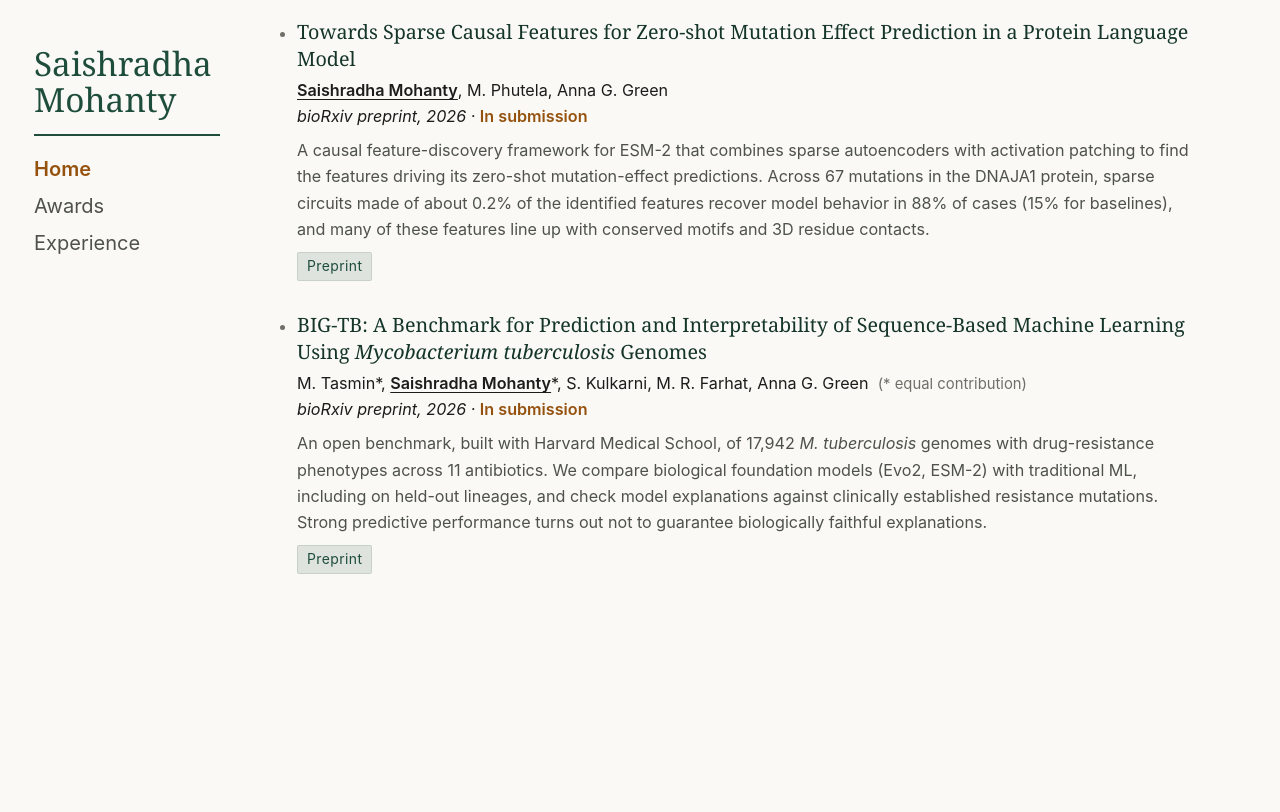
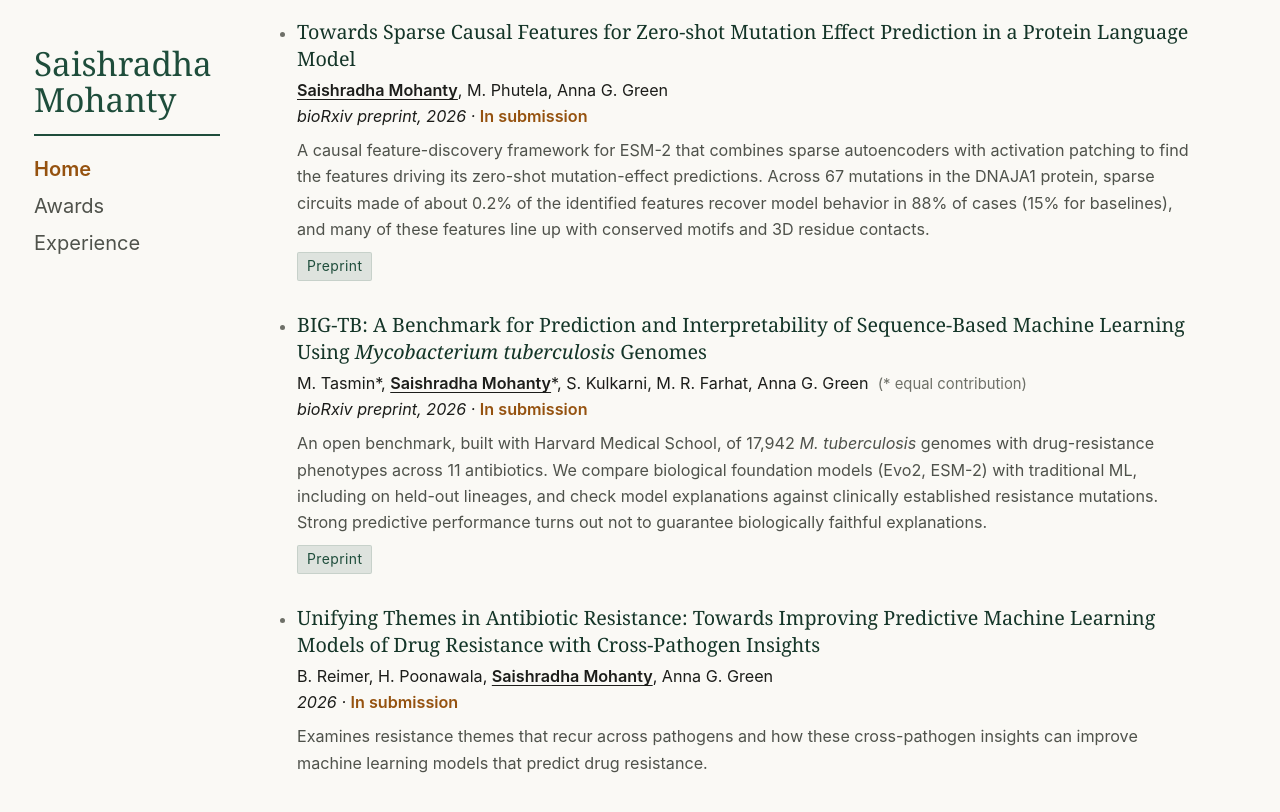
Before and after one commit to saishradha-mohanty/saishradha-mohanty, a Jekyll site: the page built from index.html, in a window 1280 px wide and 900 px high, scrolled down 642 px. Shown: the top 812 px of the window. Built offline with Jekyll 4.4.1, drawn with Linux system fonts in a browser that asks for light colours; before the commit the page ends 1340 px from its top, so only the background shows below that.

Commit message:
Add cross-pathogen antibiotic resistance manuscript (in submission)
Co-Authored-By: Claude Opus 5.5 <noreply@anthropic.com>

```diff
--- a/index.html
+++ b/index.html
@@ -61,4 +61,11 @@ layout: default
     Strong predictive performance turns out not to guarantee biologically faithful explanations.</p>
     <div class="plinks"><a href="https://doi.org/10.64898/2026.01.30.702134">Preprint</a></div>
   </li>
+  <li>
+    <div class="ptitle">Unifying Themes in Antibiotic Resistance: Towards Improving Predictive Machine Learning Models of Drug Resistance with Cross-Pathogen Insights</div>
+    <div class="pauthors">B. Reimer, H. Poonawala, <span class="me">Saishradha Mohanty</span>, Anna G. Green</div>
+    <div class="pvenue">2026 &middot; <span class="hl">In submission</span></div>
+    <p class="pdesc">Examines resistance themes that recur across pathogens and how these cross-pathogen insights can
+    improve machine learning models that predict drug resistance.</p>
+  </li>
 </ul>
```
